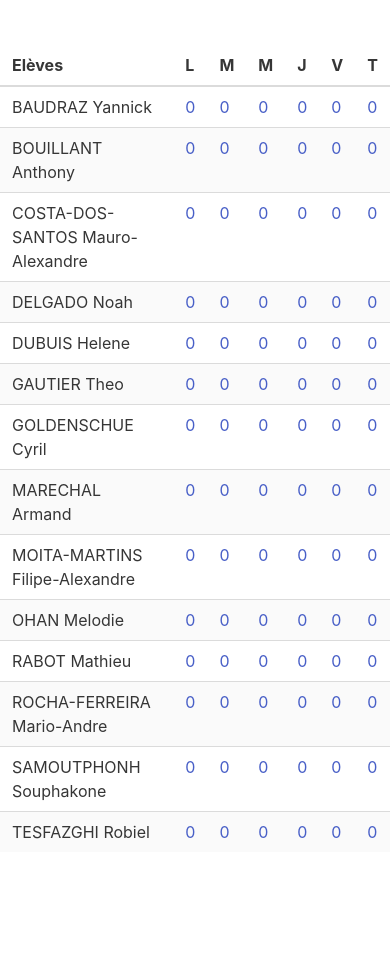
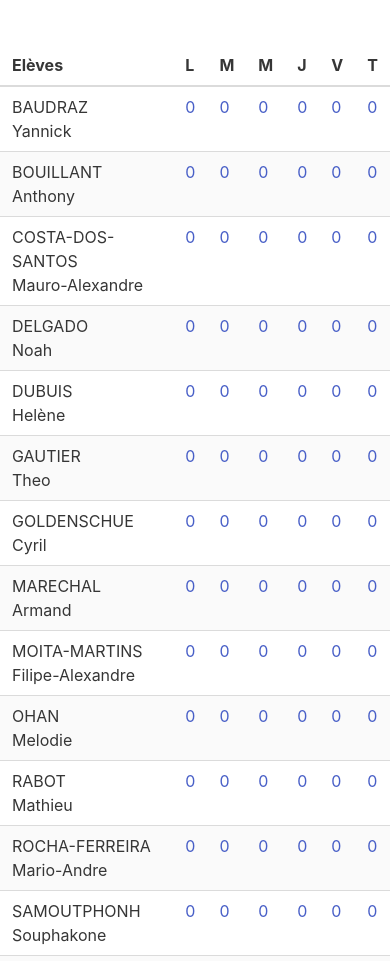
Before and after one commit to Thynkon/intranet-mobile, a website: page pages/attendance.html in a window 390 px wide. Shown: the part 119-1080 px from the top of the page. Before the commit the page ends 995 px from the top, so only its background shows below. Drawn offline with nearby package versions, Linux system fonts and the light colour scheme; files that its build step writes are made by us from their sources.

Commit message:
Show firstname and lastname on two lines on mobile

```diff
--- a/pages/attendance.html
+++ b/pages/attendance.html
@@ -108,7 +108,10 @@
         <tbody>
           <tr>
             <td>
-              <span class="is-uppercase">Baudraz</span> Yannick
+              <div class="is-flex is-vertical">
+                <span class="is-uppercase lastname">Baudraz</span>
+                <span class="pl-1 firstname">Yannick</span>
+              </div>
             </td>
             <td><a href="/pages/attendance_per_period.html">0</a></td>
             <td><a href="/pages/attendance_per_period.html">0</a></td>
@@ -119,7 +122,10 @@
           </tr>
           <tr>
             <td>
-              <span class="is-uppercase">Bouillant</span> Anthony
+              <div class="is-flex is-vertical">
+                <span class="is-uppercase lastname">Bouillant</span>
+                <span class="pl-1 firstname">Anthony</span>
+              </div>
             </td>
             <td><a href="/pages/attendance_per_period.html">0</a></td>
             <td><a href="/pages/attendance_per_period.html">0</a></td>
@@ -130,7 +136,10 @@
           </tr>
           <tr>
             <td>
-              <span class="is-uppercase">Costa-dos-Santos</span> Mauro-Alexandre
+              <div class="is-flex is-vertical">
+                <span class="is-uppercase lastname">Costa-dos-Santos</span>
+                <span class="pl-1 firstname">Mauro-Alexandre</span>
+              </div>
             </td>
             <td><a href="/pages/attendance_per_period.html">0</a></td>
             <td><a href="/pages/attendance_per_period.html">0</a></td>
@@ -141,7 +150,10 @@
           </tr>
           <tr>
             <td>
-              <span class="is-uppercase">Delgado</span> Noah
+              <div class="is-flex is-vertical">
+                <span class="is-uppercase lastname">Delgado</span>
+                <span class="pl-1 firstname">Noah</span>
+              </div>
             </td>
             <td><a href="/pages/attendance_per_period.html">0</a></td>
             <td><a href="/pages/attendance_per_period.html">0</a></td>
@@ -152,7 +164,10 @@
           </tr>
           <tr>
             <td>
-              <span class="is-uppercase">Dubuis</span> Helene
+              <div class="is-flex is-vertical">
+                <span class="is-uppercase lastname">Dubuis</span>
+                <span class="pl-1 firstname">Helène</span>
+              </div>
             </td>
             <td><a href="/pages/attendance_per_period.html">0</a></td>
             <td><a href="/pages/attendance_per_period.html">0</a></td>
@@ -163,7 +178,10 @@
           </tr>
           <tr>
             <td>
-              <span class="is-uppercase">Gautier</span> Theo
+              <div class="is-flex is-vertical">
+                <span class="is-uppercase lastname">Gautier</span>
+                <span class="pl-1 firstname">Theo</span>
+              </div>
             </td>
             <td><a href="/pages/attendance_per_period.html">0</a></td>
             <td><a href="/pages/attendance_per_period.html">0</a></td>
@@ -174,7 +192,10 @@
           </tr>
           <tr>
             <td>
-              <span class="is-uppercase">Goldenschue</span> Cyril
+              <div class="is-flex is-vertical">
+                <span class="is-uppercase lastname">Goldenschue</span>
+                <span class="pl-1 firstname">Cyril</span>
+              </div>
             </td>
             <td><a href="/pages/attendance_per_period.html">0</a></td>
             <td><a href="/pages/attendance_per_period.html">0</a></td>
@@ -185,7 +206,10 @@
           </tr>
           <tr>
             <td>
-              <span class="is-uppercase">Marechal</span> Armand
+              <div class="is-flex is-vertical">
+                <span class="is-uppercase lastname">Marechal</span>
+                <span class="pl-1 firstname">Armand</span>
+              </div>
             </td>
             <td><a href="/pages/attendance_per_period.html">0</a></td>
             <td><a href="/pages/attendance_per_period.html">0</a></td>
@@ -196,7 +220,10 @@
           </tr>
           <tr>
             <td>
-              <span class="is-uppercase">Moita-Martins</span> Filipe-Alexandre
+              <div class="is-flex is-vertical">
+                <span class="is-uppercase lastname">Moita-Martins</span>
+                <span class="pl-1 firstname">Filipe-Alexandre</span>
+              </div>
             </td>
             <td><a href="/pages/attendance_per_period.html">0</a></td>
             <td><a href="/pages/attendance_per_period.html">0</a></td>
@@ -207,7 +234,10 @@
           </tr>
           <tr>
             <td>
-              <span class="is-uppercase">Ohan</span> Melodie
+              <div class="is-flex is-vertical">
+                <span class="is-uppercase lastname">Ohan</span>
+                <span class="pl-1 firstname">Melodie</span>
+              </div>
             </td>
             <td><a href="/pages/attendance_per_period.html">0</a></td>
             <td><a href="/pages/attendance_per_period.html">0</a></td>
@@ -218,7 +248,10 @@
           </tr>
           <tr>
             <td>
-              <span class="is-uppercase">Rabot</span> Mathieu
+              <div class="is-flex is-vertical">
+                <span class="is-uppercase lastname">Rabot</span>
+                <span class="pl-1 firstname">Mathieu</span>
+              </div>
             </td>
             <td><a href="/pages/attendance_per_period.html">0</a></td>
             <td><a href="/pages/attendance_per_period.html">0</a></td>
@@ -229,7 +262,10 @@
           </tr>
           <tr>
             <td>
-              <span class="is-uppercase">Rocha-Ferreira</span> Mario-Andre
+              <div class="is-flex is-vertical">
+                <span class="is-uppercase lastname">Rocha-Ferreira</span>
+                <span class="pl-1 firstname">Mario-Andre</span>
+              </div>
             </td>
             <td><a href="/pages/attendance_per_period.html">0</a></td>
             <td><a href="/pages/attendance_per_period.html">0</a></td>
@@ -240,7 +276,10 @@
           </tr>
           <tr>
             <td>
-              <span class="is-uppercase">Samoutphonh</span> Souphakone
+              <div class="is-flex is-vertical">
+                <span class="is-uppercase lastname">Samoutphonh</span>
+                <span class="pl-1 firstname">Souphakone</span>
+              </div>
             </td>
             <td><a href="/pages/attendance_per_period.html">0</a></td>
             <td><a href="/pages/attendance_per_period.html">0</a></td>
@@ -251,7 +290,10 @@
           </tr>
           <tr>
             <td>
-              <span class="is-uppercase">Tesfazghi</span> Robiel
+              <div class="is-flex is-vertical">
+                <span class="is-uppercase lastname">Tesfazghi</span>
+                <span class="pl-1 firstname">Robiel</span>
+              </div>
             </td>
             <td><a href="/pages/attendance_per_period.html">0</a></td>
             <td><a href="/pages/attendance_per_period.html">0</a></td>
--- a/scss/attendance/attendance.scss
+++ b/scss/attendance/attendance.scss
@@ -1 +1,10 @@
 @import "../lib/lib.scss";
+
+@media(max-width: 768px) {
+  .is-flex.is-vertical {
+      .firstname {
+          padding-left: 0% !important;
+      }
+    flex-direction: column;
+  }
+}
```
